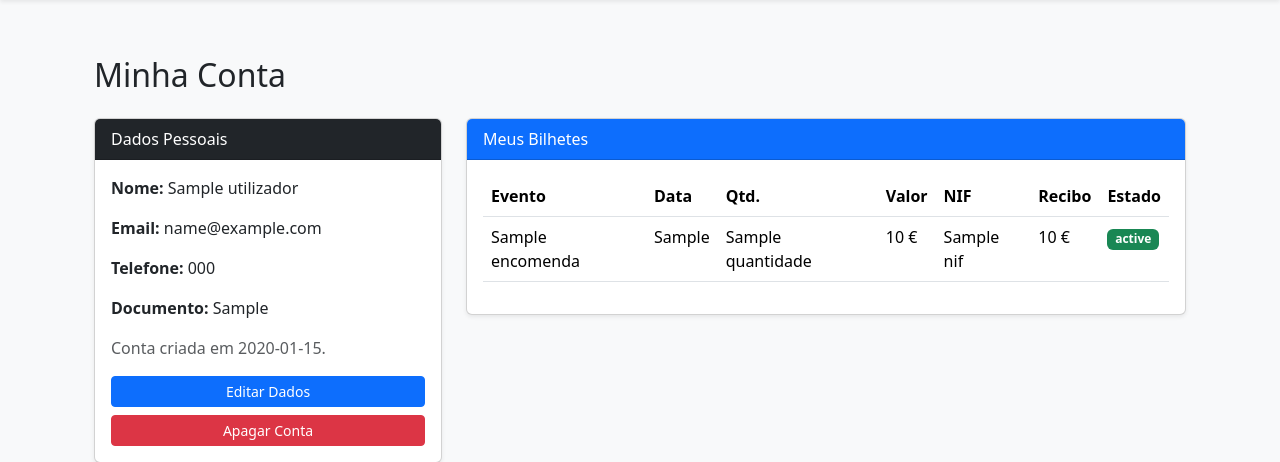
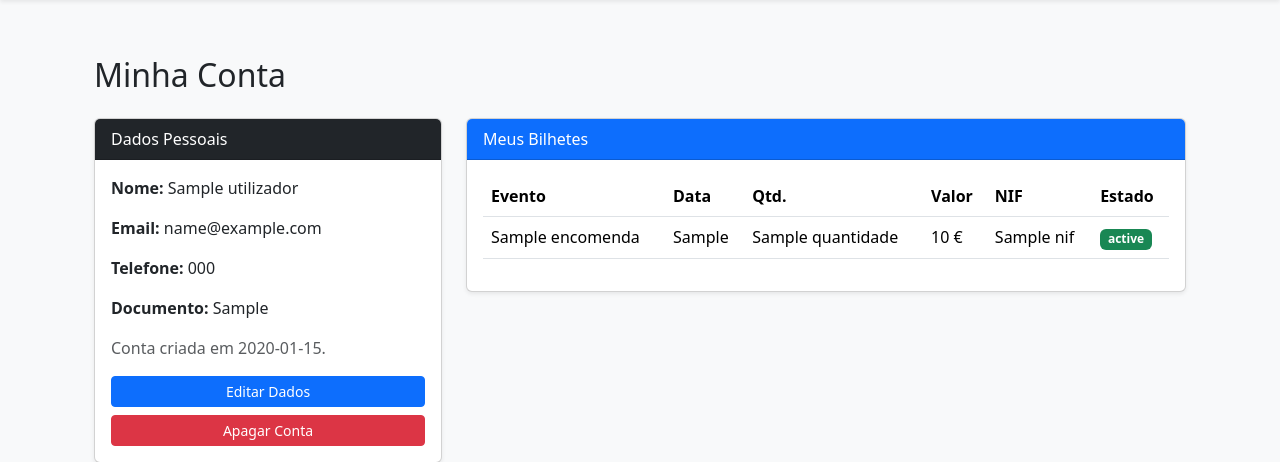
Before and after one commit to leo-snczki/eventpy, a Flask app: template templates/utilizador.html in a window 1280 px wide. Shown: the part 62-524 px from the top of the page. Run offline with Flask 3, Linux system fonts and the light colour scheme; the template is opened without the code that fills it: most values are stand-ins (such as "Sample title", 1, 10 or a date in 2020); some libraries are stand-ins or nearby versions.

Commit message:
Remove 'Recibo' column from user orders display in account page

```diff
--- a/app.py
+++ b/app.py
@@ -223,7 +223,6 @@ def utilizador():
         # Buscar recibo ligado à venda
         recibo = Recibo.get_or_none(Recibo.venda == venda)
         nif = recibo.nif if recibo else "-"
-        valor_recibo = float(recibo.valor_total) if recibo else "-"
 
         encomendas.append({
             "evento_titulo": evento_titulo,
@@ -232,7 +231,6 @@ def utilizador():
             "valor_total": valor_total,
             "estado": estado,
             "nif": nif,
-            "valor_recibo": valor_recibo
         })
 
     return render_template("utilizador.html", utilizador=g.utilizador, encomendas=encomendas)
--- a/templates/utilizador.html
+++ b/templates/utilizador.html
@@ -65,7 +65,6 @@
                                     <th>Qtd.</th>
                                     <th>Valor</th>
                                     <th>NIF</th>
-                                    <th>Recibo</th>
                                     <th>Estado</th>
                                 </tr>
                             </thead>
@@ -77,7 +76,6 @@
                                     <td>{{ e.quantidade }}</td>
                                     <td>{{ e.valor_total }} €</td>
                                     <td>{{ e.nif }}</td>
-                                    <td>{{ e.valor_recibo }} €</td>
                                     <td>
                                         <span class="badge bg-success">{{ e.estado }}</span>
                                     </td>
```
